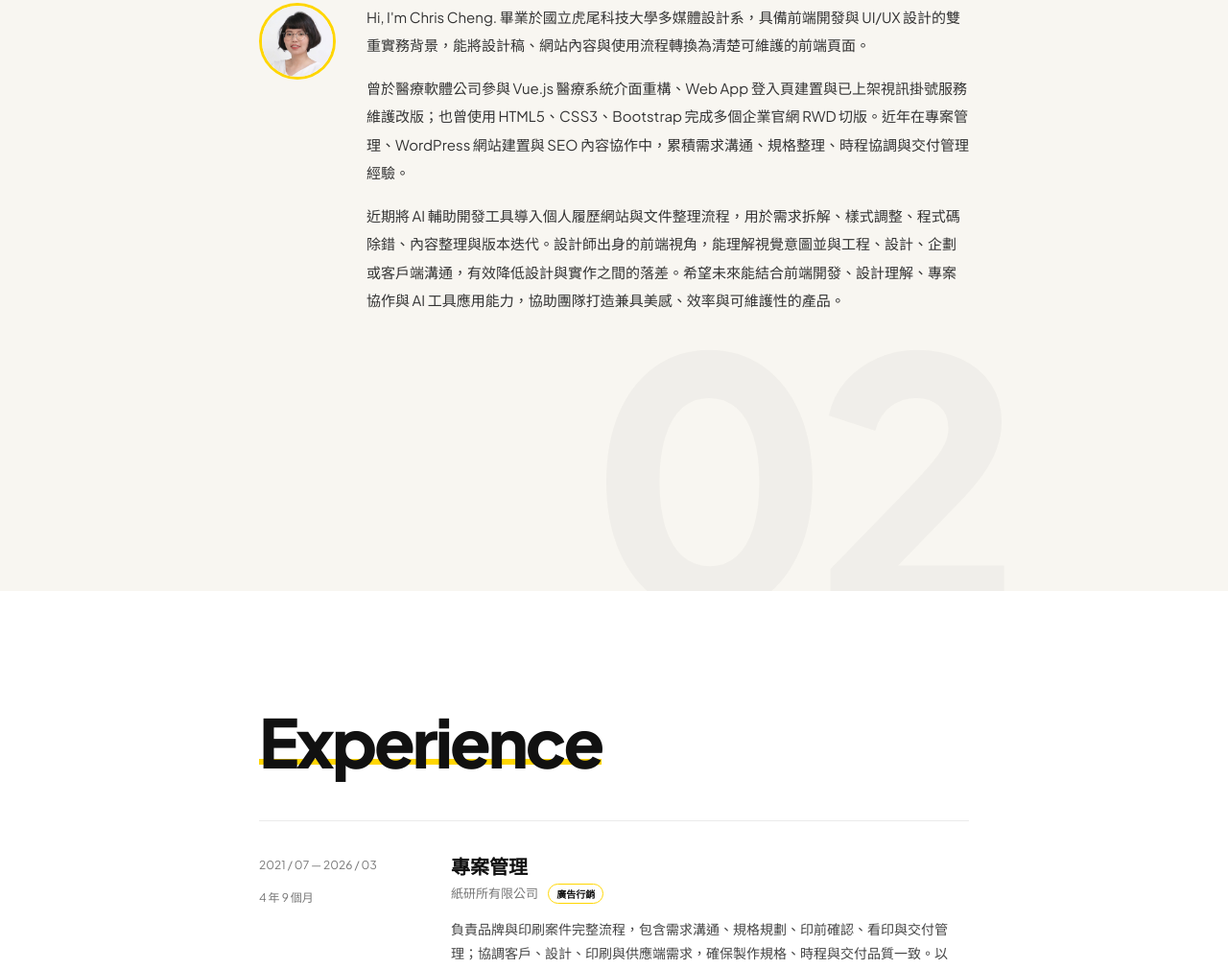
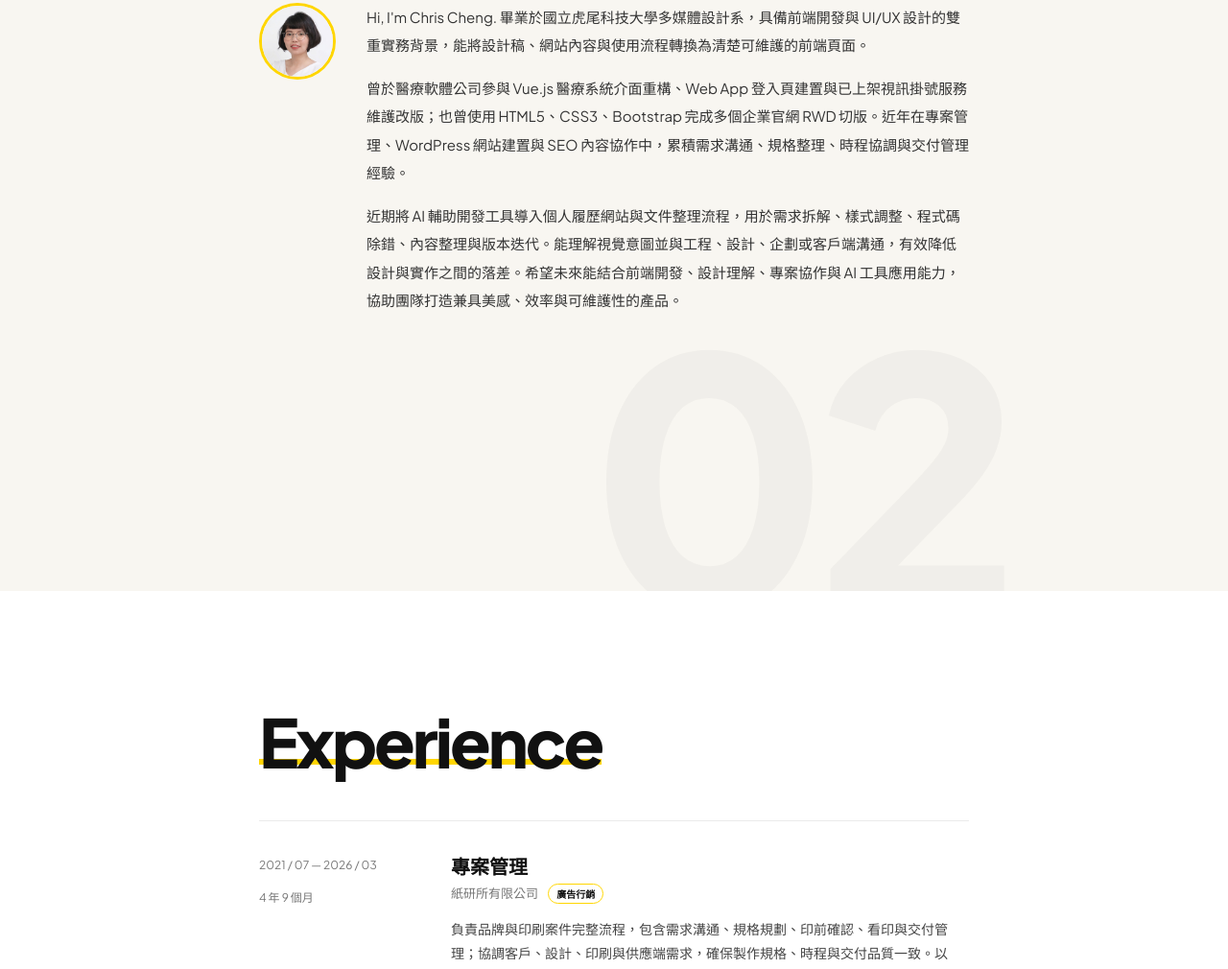
Before and after one commit to C9Jimmy/cc-prototypes, a plain HTML site: page index.html in a window 1280 px wide. Shown: the part 984-1994 px from the top of the page at 96% size. Drawn offline with Linux system fonts and the light colour scheme.

Commit message:
fix: remove 設計師出身的前端視角 prefix in about p3

```diff
--- a/index.html
+++ b/index.html
@@ -150,7 +150,7 @@
         <div class="about-text">
           <p>Hi, I'm Chris Cheng. 畢業於國立虎尾科技大學多媒體設計系，具備前端開發與 UI/UX 設計的雙重實務背景，能將設計稿、網站內容與使用流程轉換為清楚可維護的前端頁面。</p>
           <p>曾於醫療軟體公司參與 Vue.js 醫療系統介面重構、Web App 登入頁建置與已上架視訊掛號服務維護改版；也曾使用 HTML5、CSS3、Bootstrap 完成多個企業官網 RWD 切版。近年在專案管理、WordPress 網站建置與 SEO 內容協作中，累積需求溝通、規格整理、時程協調與交付管理經驗。</p>
-          <p>近期將 AI 輔助開發工具導入個人履歷網站與文件整理流程，用於需求拆解、樣式調整、程式碼除錯、內容整理與版本迭代。設計師出身的前端視角，能理解視覺意圖並與工程、設計、企劃或客戶端溝通，有效降低設計與實作之間的落差。希望未來能結合前端開發、設計理解、專案協作與 AI 工具應用能力，協助團隊打造兼具美感、效率與可維護性的產品。</p>
+          <p>近期將 AI 輔助開發工具導入個人履歷網站與文件整理流程，用於需求拆解、樣式調整、程式碼除錯、內容整理與版本迭代。能理解視覺意圖並與工程、設計、企劃或客戶端溝通，有效降低設計與實作之間的落差。希望未來能結合前端開發、設計理解、專案協作與 AI 工具應用能力，協助團隊打造兼具美感、效率與可維護性的產品。</p>
         </div>
       </div>
     </div>
```
